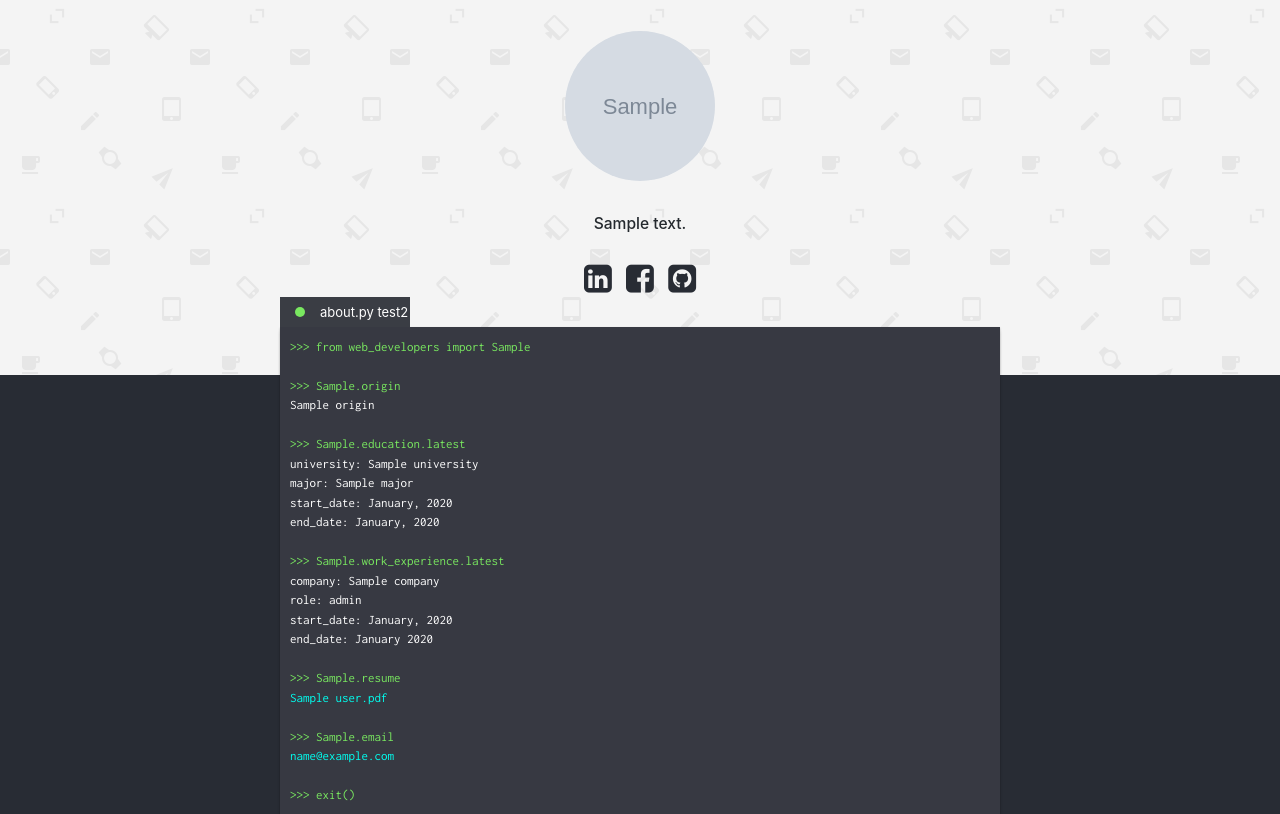
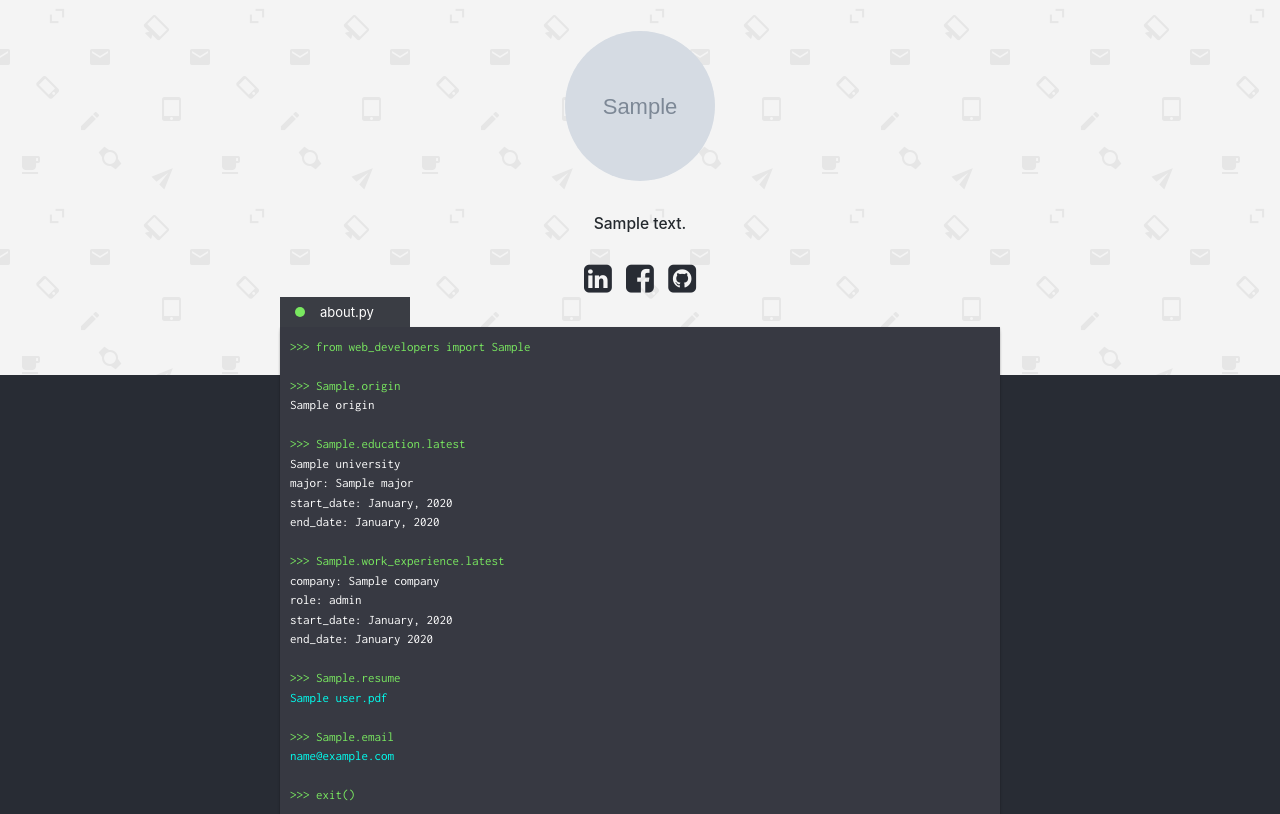
Before and after one commit to andreilozhkin/personal-portfolio, a Django app: template templates/main/index.html in a window 1280 px wide. Shown: the part 47-861 px from the top of the page. Run offline with Django 3.2, Linux system fonts and the light colour scheme; the template is opened without the code that fills it: most values are stand-ins (such as "Sample title", 1, 10 or a date in 2020).

Commit message:
Remove "university:" from about terminal

```diff
--- a/templates/main/index.html
+++ b/templates/main/index.html
@@ -92,7 +92,7 @@
             <div class="about-container">
               <div class="cli">
                 <div class="cli-tab">
-                  <p>about.py test2</p>
+                  <p>about.py</p>
                 </div>
                 <p class="cli-code">
                   <span class="cli-command"> >>> from web_developers import {{profile.user.first_name}} </span><br><br>
@@ -101,7 +101,7 @@
                   {{profile.origin}} <br><br>
                   {% if education %}
                       <span class="cli-command"> >>> {{profile.user.first_name}}.education.latest </span><br>
-                      university: {{education.first.university}}<br>
+                      {{education.first.university}}<br>
                       major: {{education.first.major}}<br>
                       start_date: {{education.first.start_date|date:"F, Y"}}<br>
                       end_date: {{education.first.end_date|date:"F, Y"|default:"None"}}<br><br>
```
